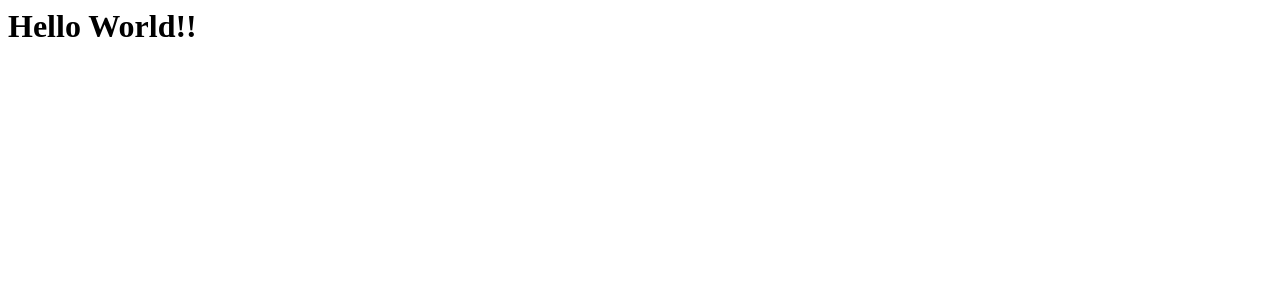
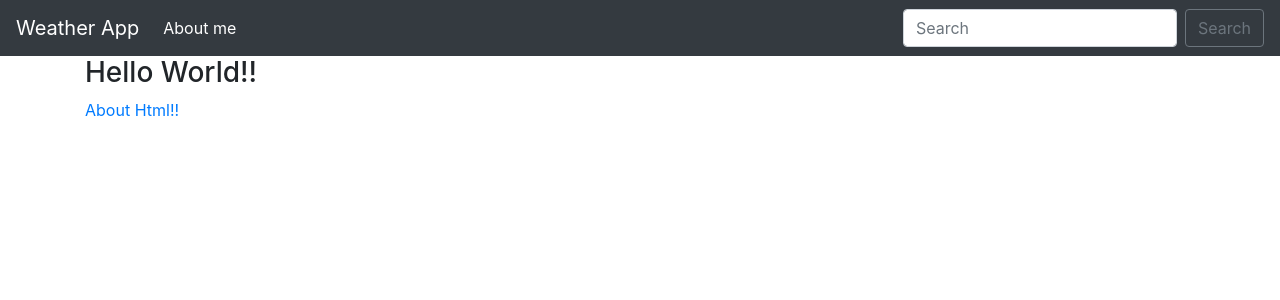
Before and after one commit to saurabh9567/weather, a Django app: page / in a window 1280 px wide. Shown: the top 300 px of the page. Run offline with Django 3.2, Linux system fonts and the light colour scheme; some libraries are stand-ins or nearby versions.

Commit message:
updated base.html commit

```diff
--- /dev/null
+++ b/lookup/templates/about.html
@@ -0,0 +1,5 @@
+{% extends 'base.html' %}
+
+{% block content %}
+<h3>I am from about</h3>
+{% endblock %}
--- /dev/null
+++ b/lookup/templates/base.html
@@ -0,0 +1,43 @@
+<!doctype html>
+<html lang="en">
+  <head>
+    <!-- Required meta tags -->
+    <meta charset="utf-8">
+    <meta name="viewport" content="width=device-width, initial-scale=1, shrink-to-fit=no">
+
+    <!-- Bootstrap CSS -->
+    <link rel="stylesheet" href="https://stackpath.bootstrapcdn.com/bootstrap/4.4.1/css/bootstrap.min.css" integrity="sha384-Vkoo8x4CGsO3+Hhxv8T/Q5PaXtkKtu6ug5TOeNV6gBiFeWPGFN9MuhOf23Q9Ifjh" crossorigin="anonymous">
+
+    <title>Weather APP!!</title>
+  </head>
+  <body>
+  <nav class="navbar navbar-expand-lg navbar-dark bg-dark">
+  <a class="navbar-brand" href="/">Weather App</a>
+  <button class="navbar-toggler" type="button" data-toggle="collapse" data-target="#navbarSupportedContent" aria-controls="navbarSupportedContent" aria-expanded="false" aria-label="Toggle navigation">
+    <span class="navbar-toggler-icon"></span>
+  </button>
+
+  <div class="collapse navbar-collapse" id="navbarSupportedContent">
+    <ul class="navbar-nav mr-auto">
+      <li class="nav-item active">
+        <a class="nav-link" href="{% url 'about' %}">About me<span class="sr-only">(current)</span></a>
+      </li>
+    </ul>
+    <form class="form-inline my-2 my-lg-0">
+      <input class="form-control mr-sm-2" type="search" placeholder="Search" aria-label="Search">
+      <button class="btn btn-outline-secondary my-2 my-sm-0" type="submit">Search</button>
+    </form>
+  </div>
+</nav>
+  <div class="container">
+    {% block content %}
+
+    {% endblock %}
+  </div>
+    <!-- Optional JavaScript -->
+    <!-- jQuery first, then Popper.js, then Bootstrap JS -->
+    <script src="https://code.jquery.com/jquery-3.4.1.slim.min.js" integrity="sha384-J6qa4849blE2+poT4WnyKhv5vZF5SrPo0iEjwBvKU7imGFAV0wwj1yYfoRSJoZ+n" crossorigin="anonymous"></script>
+    <script src="https://cdn.jsdelivr.net/npm/popper.js@1.16.0/dist/umd/popper.min.js" integrity="sha384-Q6E9RHvbIyZFJoft+2mJbHaEWldlvI9IOYy5n3zV9zzTtmI3UksdQRVvoxMfooAo" crossorigin="anonymous"></script>
+    <script src="https://stackpath.bootstrapcdn.com/bootstrap/4.4.1/js/bootstrap.min.js" integrity="sha384-wfSDF2E50Y2D1uUdj0O3uMBJnjuUD4Ih7YwaYd1iqfktj0Uod8GCExl3Og8ifwB6" crossorigin="anonymous"></script>
+  </body>
+</html>
--- a/lookup/templates/home.html
+++ b/lookup/templates/home.html
@@ -1,10 +1,7 @@
-<html>
-<head>
-    <title>
-        first page
-    </title>
-</head>
-<body>
-<h1> Hello World!! </h1>
-</body>
-</html>
+{% extends 'base.html' %}
+
+{% block content %}
+<h3> Hello World!! </h3>
+
+<a href="{% url 'about' %}">About Html!!</a>
+{% endblock %}
--- a/lookup/urls.py
+++ b/lookup/urls.py
@@ -2,5 +2,6 @@ from django.urls import path, include
 from . import views
 
 urlpatterns = [
-    path('', views.home),
+    path('', views.home, name = 'home'),
+    path('about/', views.about, name = 'about'),
 ]
--- a/lookup/views.py
+++ b/lookup/views.py
@@ -3,3 +3,7 @@ from django.shortcuts import render
 
 def home(request):
     return render(request, 'home.html', {})
+
+
+def about(request):
+    return render(request, 'about.html', {})
```
